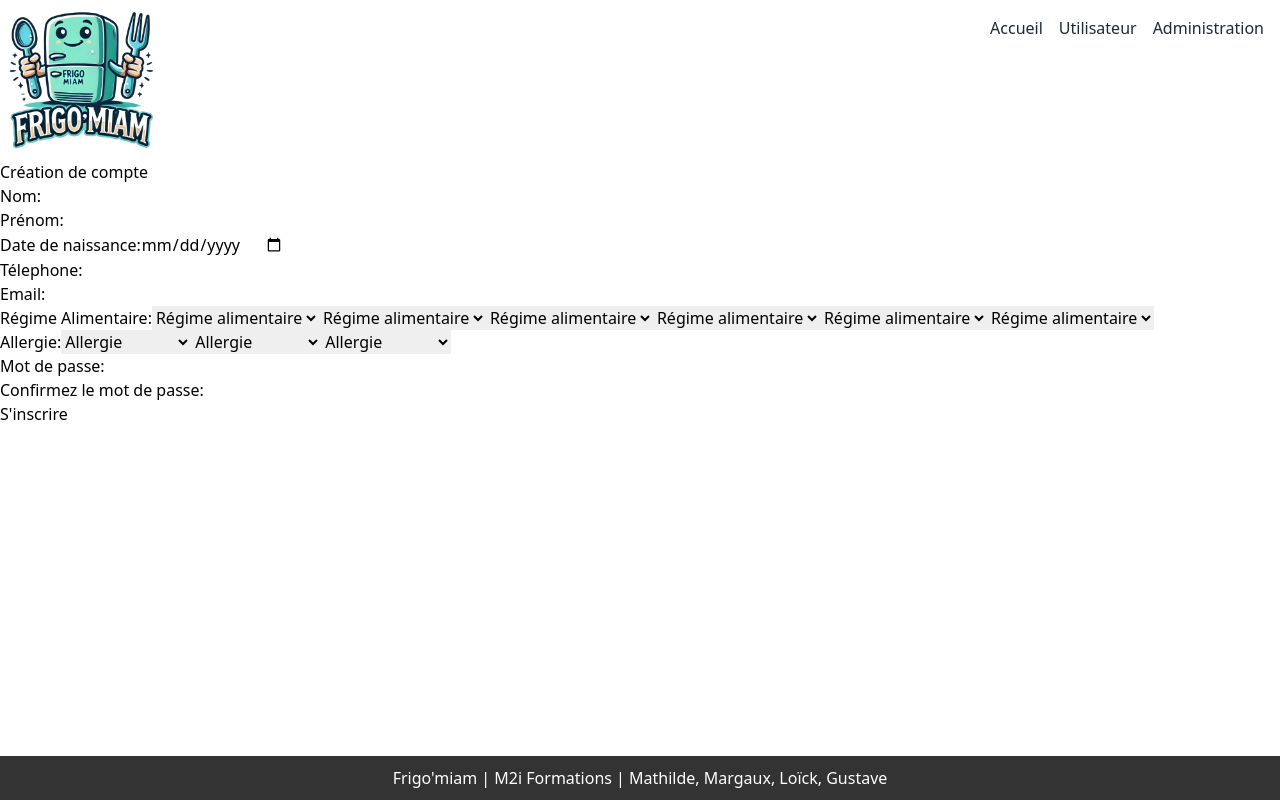
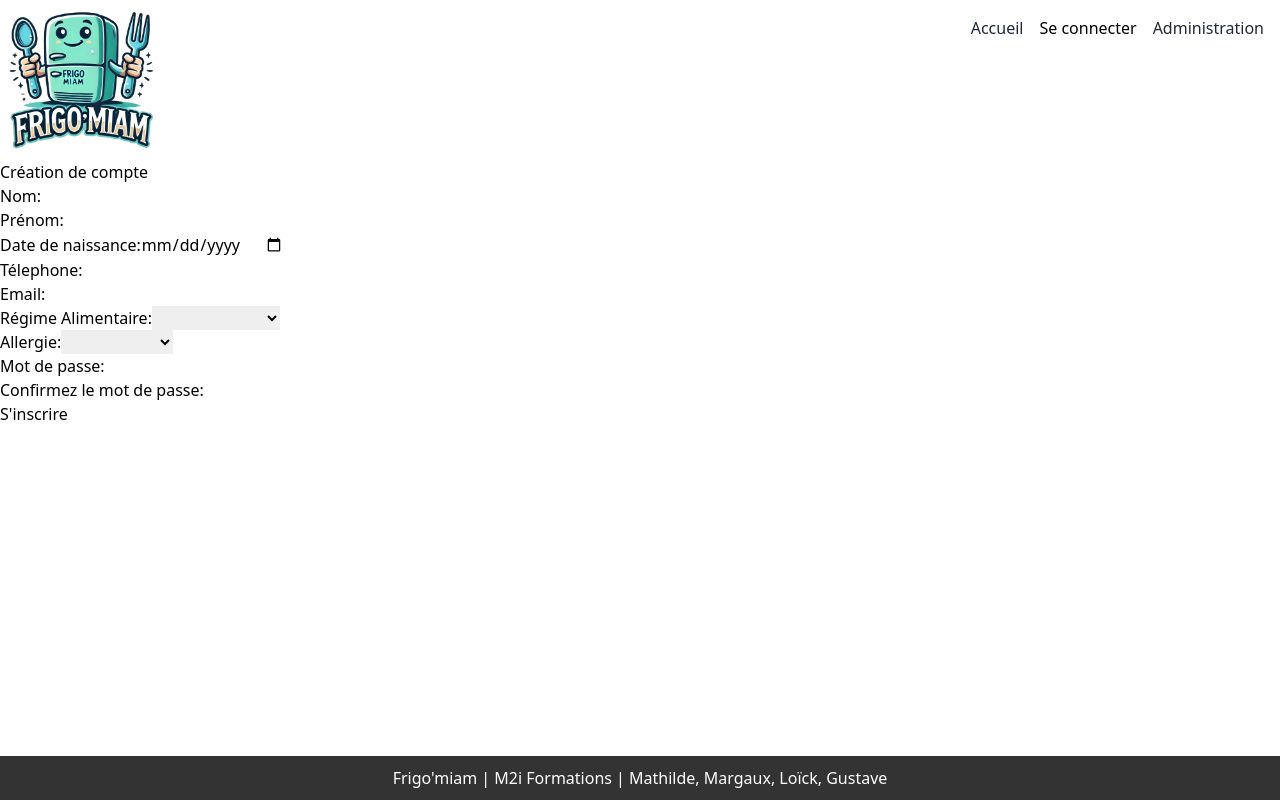
Before and after one commit to OvernightmareX/Frigo-Miam, an Angular app in the folder FrigoMiamFront/: page /inscription in a window 1280 px wide. Built offline with nearby package versions, Linux system fonts and the light colour scheme.

Commit message:
connexion nav

```diff
--- a/FrigoMiamFront/src/app/components/nav/nav.component.html
+++ b/FrigoMiamFront/src/app/components/nav/nav.component.html
@@ -4,8 +4,18 @@
       <a routerLink="/" class="text-gray-800 hover:text-blue-500">Accueil</a>
     </li>
     <li class="relative">
-      <button (click)="toggleMenu()" class="text-gray-800 hover:text-blue-500">Utilisateur</button>
-      @if (isUserMenuOpen ){
+      @if (!isAuthentified) {
+
+
+        <li>
+          <a routerLink="/connexion">Se connecter</a>
+        </li>
+      } @else {
+        <button (click)="toggleMenu()" class="text-gray-800 hover:text-blue-500"  >User</button>
+      }
+
+
+      @if (isUserMenuOpen && isAuthentified ){
         <ul  class="">
 
           <li><a routerLink="/profile" class=" ">Profil</a></li>
@@ -14,6 +24,7 @@
         </ul>
       }
 
+
     </li>
     <li>
       <a routerLink="/admin" class="text-gray-800 hover:text-blue-500">Administration</a>
--- a/FrigoMiamFront/src/app/components/nav/nav.component.ts
+++ b/FrigoMiamFront/src/app/components/nav/nav.component.ts
@@ -1,5 +1,5 @@
 import { Component } from '@angular/core';
-import {RouterLink} from "@angular/router";
+import {Router, RouterLink} from "@angular/router";
 
 @Component({
   selector: 'app-nav',
@@ -11,8 +11,24 @@ import {RouterLink} from "@angular/router";
   styleUrl: './nav.component.css'
 })
 export class NavComponent {
-  isUserMenuOpen=false;
-  toggleMenu(){
-    this.isUserMenuOpen = !this.isUserMenuOpen;
+  isUserMenuOpen = false;
+  isAuthentified: string | null = null;
+
+  constructor(private router: Router) {
+
+  }
+
+  toggleMenu() {
+    if (this.isAuthentified){
+      this.isUserMenuOpen = !this.isUserMenuOpen;
+    }else {
+      this.router.navigate(['/connexion']);
+    }
+
+  }
+
+
+  get checkAuthentification() {
+    return this.isAuthentified = localStorage.getItem("isAuthentified");
   }
 }
--- a/FrigoMiamFront/src/app/pages/account-creation/account-creation.component.html
+++ b/FrigoMiamFront/src/app/pages/account-creation/account-creation.component.html
@@ -24,24 +24,26 @@
     </div>
     <div class="diet">
       <label for="diet">Régime Alimentaire:</label>
-      @for (diet of dietList ; track dietList){
+
       <select id="diet" [(ngModel)]="user.diet" name="diet">
-        <option value="" disabled selected>Régime alimentaire</option>
-        <option>{{diet}}</option>
+        @for (diet of dietList ; track dietList){
+
+        <option>{{diet.value}}</option>
+          }
       </select>
-        }
+
 
     </div>
       <div class="allergen">
         <label for="allergen">Allergie:</label>
-        @for (allergen of allergenList; track allergenList){
+
         <select id="allergen" [(ngModel)]="user.allergen" name="allergen">
+          @for (allergen of allergenList; track allergenList){
 
-          <option value="" disabled selected>Allergie</option>
-          <option>{{allergen}}</option>
+          <option>{{allergen.value}}</option>
+          }
+        </select>
 
-        </select>
-          }
 
       </div>
 
--- a/FrigoMiamFront/src/app/pages/account-creation/account-creation.component.ts
+++ b/FrigoMiamFront/src/app/pages/account-creation/account-creation.component.ts
@@ -12,17 +12,6 @@ import {FormsModule, ReactiveFormsModule} from "@angular/forms";
   styleUrl: './account-creation.component.css'
 })
 export class AccountCreationComponent {
-user ={
-  name:'',
-  firstName: '',
-  dateOfBirth:'',
-  phone: '',
-  email:'',
-  diet:'' ,
-  allergen:'',
-  password:'',
-  confirmPassword:'',
-}
   dietList=[
     { value :'vegetarien' ,label:'vegetarien'},
     { value : 'végétalien', label:' végétalien '},
@@ -38,6 +27,19 @@ dietList=[
     { value:'sans gluten', label:'sans gluten'},
 
   ]
+
+user ={
+  name:'',
+  firstName: '',
+  dateOfBirth:'',
+  phone: '',
+  email:'',
+  diet:this.dietList ,
+  allergen:this.allergenList,
+  password:'',
+  confirmPassword:'',
+}
+
 isSubmitted = false;
 
 constructor() {}
```
Lines whose indentation alone changed are shown as unchanged.
